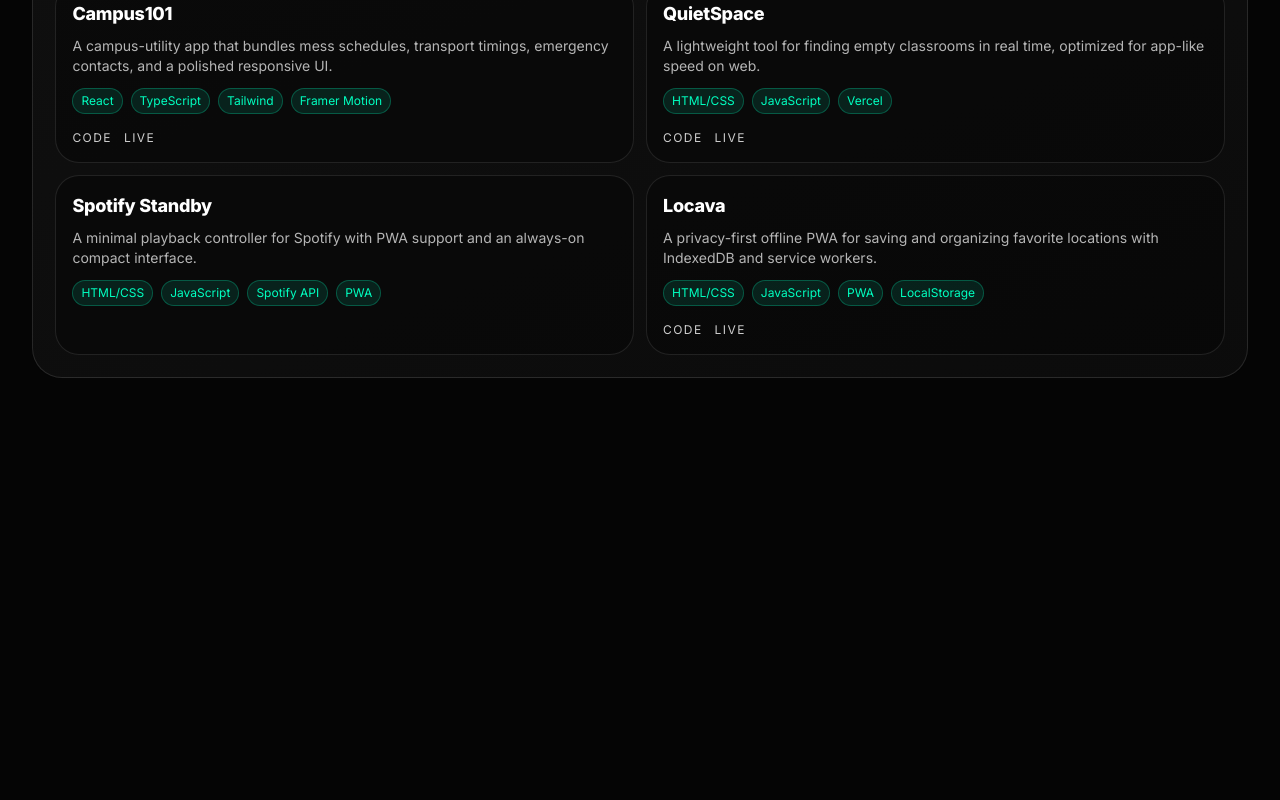
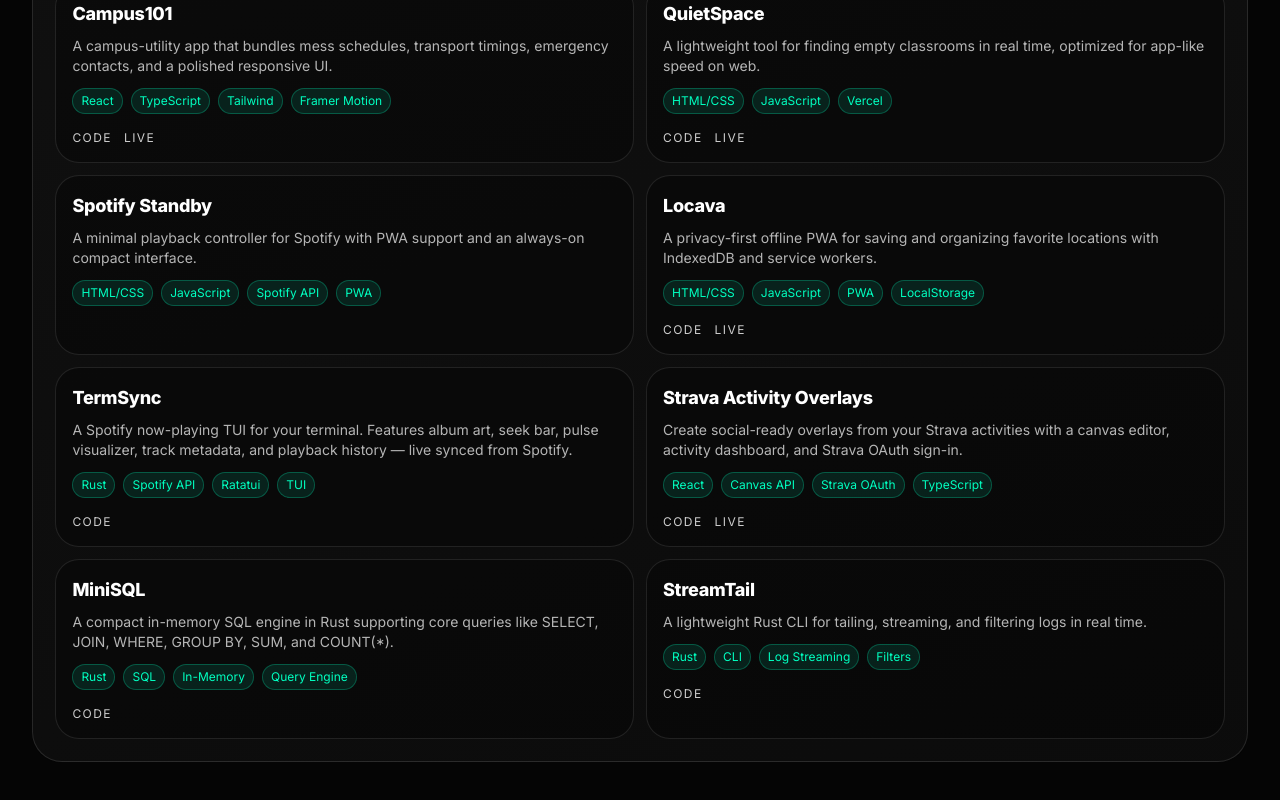
Before and after one commit to sdeevanapalli/sdeevanapalli-portfolio, a React (Vite) app: page / in a window 1280 px wide. Shown: the part 1592-2392 px from the top of the page. Before the commit the page ends 2114 px from the top, so only its background shows below. Built offline with nearby package versions, Linux system fonts and the light colour scheme.

Commit message:
new projects

```diff
--- a/src/App.tsx
+++ b/src/App.tsx
@@ -81,6 +81,38 @@
     tech: ["HTML/CSS", "JavaScript", "PWA", "LocalStorage", "Service Worker"],
     github: "https://github.com/sdeevanapalli/locava",
     live: "https://locava.vercel.app",
+  },
+  {
+    name: "TermSync",
+    description:
+      "A Spotify now-playing TUI for your terminal. Features album art, seek bar, pulse visualizer, track metadata, and playback history — live synced from Spotify.",
+    tech: ["Rust", "Spotify API", "Ratatui", "TUI"],
+    github: "https://github.com/sdeevanapalli/termsync",
+    live: "",
+  },
+  {
+    name: "Strava Activity Overlays",
+    description:
+      "Create social-ready overlays from your Strava activities with a canvas editor, activity dashboard, and Strava OAuth sign-in.",
+    tech: ["React", "Canvas API", "Strava OAuth", "TypeScript"],
+    github: "https://github.com/sdeevanapalli/strava-activity-overlays",
+    live: "https://strava-activity-overlays.vercel.app/",
+  },
+  {
+    name: "MiniSQL",
+    description:
+      "A compact in-memory SQL engine in Rust supporting core queries like SELECT, JOIN, WHERE, GROUP BY, SUM, and COUNT(*).",
+    tech: ["Rust", "SQL", "In-Memory", "Query Engine"],
+    github: "https://github.com/sdeevanapalli/miniSQL",
+    live: "",
+  },
+  {
+    name: "StreamTail",
+    description:
+      "A lightweight Rust CLI for tailing, streaming, and filtering logs in real time.",
+    tech: ["Rust", "CLI", "Log Streaming", "Filters"],
+    github: "https://github.com/sdeevanapalli/streamtail",
+    live: "",
   },
 ];
 
```
